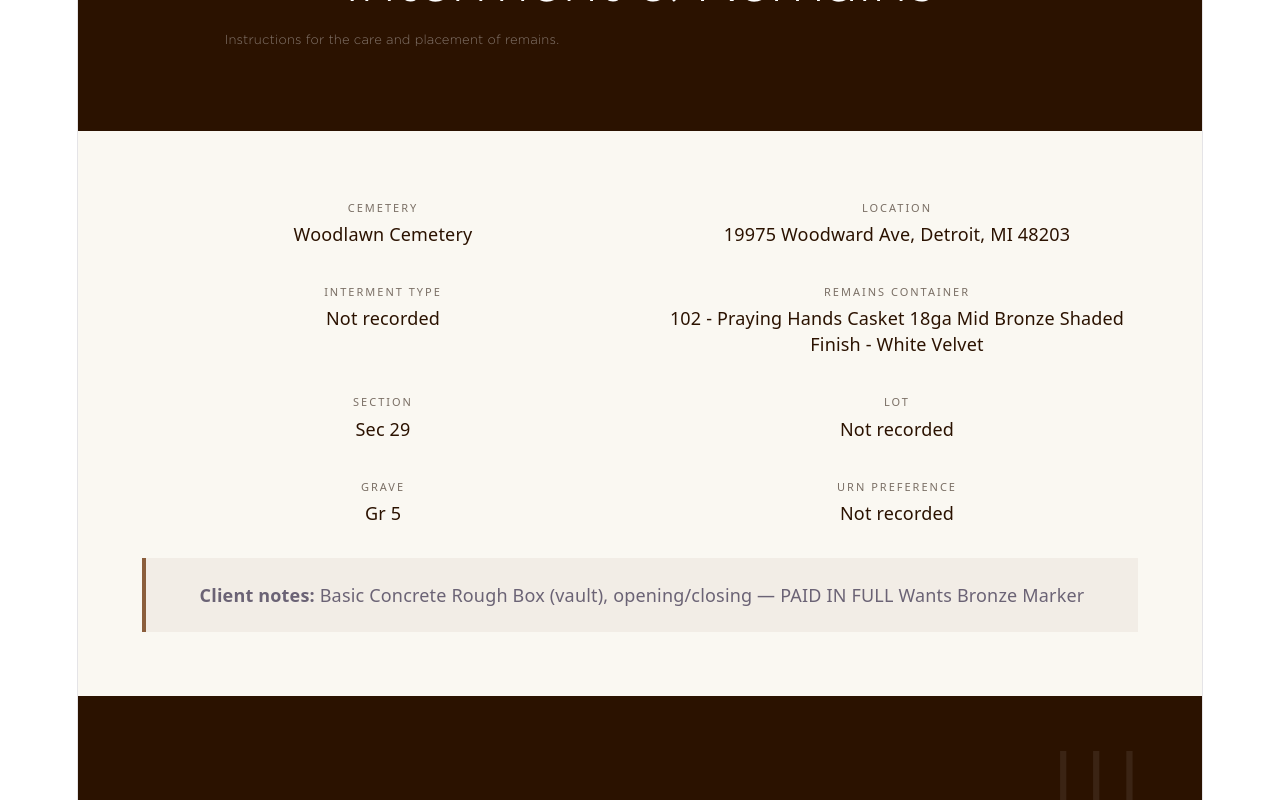
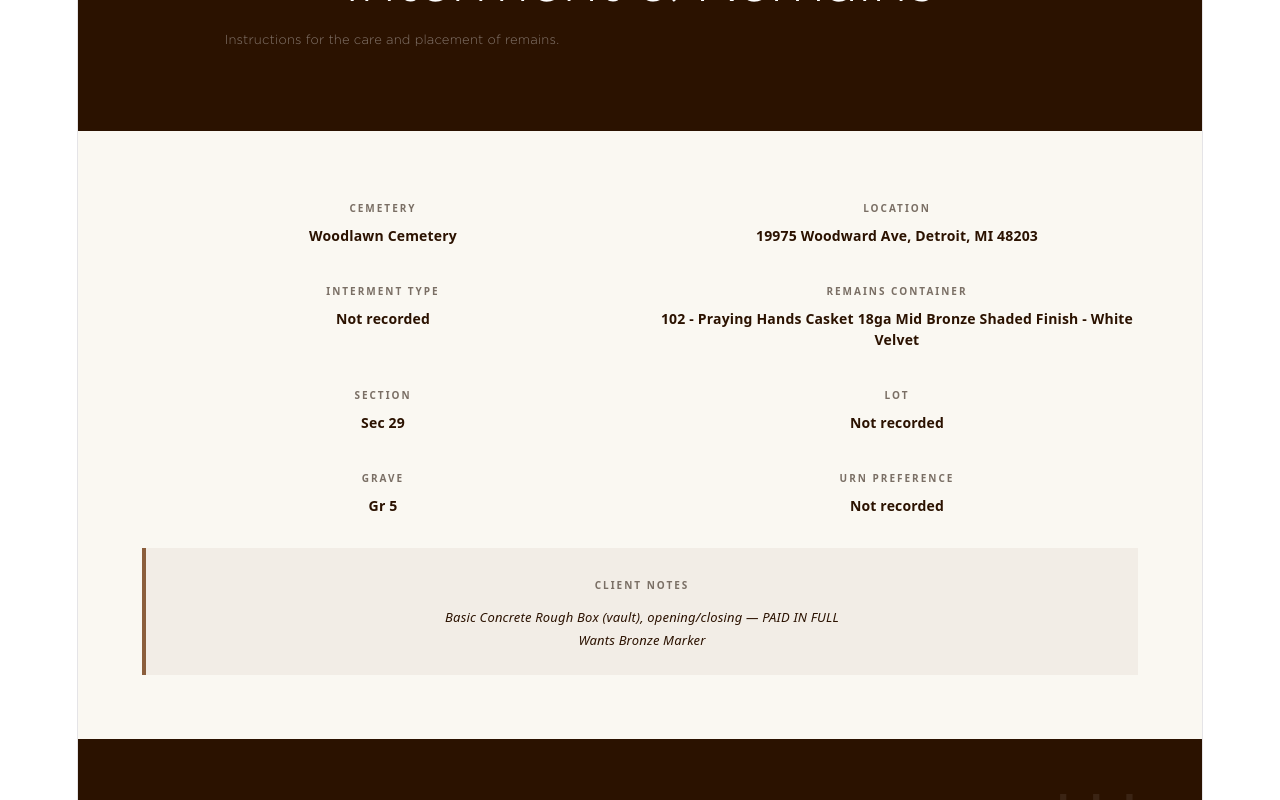
Before and after one commit to DaniiGLopez/pomp-guide, a React (Vite) app in the folder report/: page / in a window 1280 px wide. Shown: the part 3000-3800 px from the top of the page. Built offline with nearby package versions, Linux system fonts and the light colour scheme.

Commit message:
Refine cemetery section styling

```diff
--- a/report/src/components/sections/CemeterySection.tsx
+++ b/report/src/components/sections/CemeterySection.tsx
@@ -6,13 +6,38 @@ type CemeterySectionProps = {
   plan: PompPlan;
 };
 
-function CemeteryField({ label, value }: { label: string; value?: string }) {
+function CemeteryField({
+  label,
+  value,
+}: {
+  label: string;
+  value?: string;
+}) {
   return (
     <div>
-      <p style={{ letterSpacing: 2, color: colors.muted, fontSize: 11 }}>
+      <p
+        style={{
+          letterSpacing: 2,
+          color: colors.muted,
+          fontSize: 10,
+          fontWeight: 700,
+          textTransform: "uppercase",
+          margin: 0,
+          marginBottom: 4,
+        }}
+      >
         {label}
       </p>
-      <p style={{ fontSize: 18, color: colors.darkBrown }}>
+
+      <p
+        style={{
+          fontSize: 14,
+          fontWeight: 600,
+          color: colors.darkBrown,
+          lineHeight: 1.5,
+          margin: 0,
+        }}
+      >
         {valueOrNull(value) || "Not recorded"}
       </p>
     </div>
@@ -21,21 +46,64 @@ function CemeteryField({ label, value }: { label: string; value?: string }) {
 
 export function CemeterySection({ plan }: CemeterySectionProps) {
   const cemetery = plan.cemetery;
+  const remainsNotes = valueOrNull(cemetery.remains_notes);
 
   return (
-    <section style={{ background: colors.cream, padding: 64 }}>
-      <div style={{ display: "grid", gridTemplateColumns: "1fr 1fr", gap: 32 }}>
-        <CemeteryField label="CEMETERY" value={cemetery.cemetery_name} />
-        <CemeteryField label="LOCATION" value={cemetery.cemetery_location} />
-        <CemeteryField label="INTERMENT TYPE" value={cemetery.interment_type} />
-        <CemeteryField label="REMAINS CONTAINER" value={cemetery.remains_container} />
-        <CemeteryField label="SECTION" value={cemetery.cemetery_section} />
-        <CemeteryField label="LOT" value={cemetery.cemetery_lot} />
-        <CemeteryField label="GRAVE" value={cemetery.cemetery_grave_number} />
-        <CemeteryField label="URN PREFERENCE" value={cemetery.urn_preference} />
+    <section
+      style={{
+        background: colors.cream,
+        padding: 64,
+      }}
+    >
+      <div
+        style={{
+          display: "grid",
+          gridTemplateColumns: "1fr 1fr",
+          gap: 32,
+        }}
+      >
+        <CemeteryField
+          label="Cemetery"
+          value={cemetery.cemetery_name}
+        />
+
+        <CemeteryField
+          label="Location"
+          value={cemetery.cemetery_location}
+        />
+
+        <CemeteryField
+          label="Interment Type"
+          value={cemetery.interment_type}
+        />
+
+        <CemeteryField
+          label="Remains Container"
+          value={cemetery.remains_container}
+        />
+
+        <CemeteryField
+          label="Section"
+          value={cemetery.cemetery_section}
+        />
+
+        <CemeteryField
+          label="Lot"
+          value={cemetery.cemetery_lot}
+        />
+
+        <CemeteryField
+          label="Grave"
+          value={cemetery.cemetery_grave_number}
+        />
+
+        <CemeteryField
+          label="Urn Preference"
+          value={cemetery.urn_preference}
+        />
       </div>
 
-      {valueOrNull(cemetery.remains_notes) && (
+      {remainsNotes && (
         <div
           style={{
             marginTop: 32,
@@ -44,7 +112,30 @@ export function CemeterySection({ plan }: CemeterySectionProps) {
             borderLeft: `4px solid ${colors.mediumBrown}`,
           }}
         >
-          <strong>Client notes:</strong> {cemetery.remains_notes}
+          <div
+            style={{
+              fontSize: 10,
+              fontWeight: 700,
+              letterSpacing: 2,
+              textTransform: "uppercase",
+              color: colors.muted,
+              marginBottom: 8,
+            }}
+          >
+            Client Notes
+          </div>
+
+          <div
+            style={{
+              fontSize: 13,
+              fontStyle: "italic",
+              color: colors.darkBrown,
+              lineHeight: 1.7,
+              whiteSpace: "pre-line",
+            }}
+          >
+            {remainsNotes}
+          </div>
         </div>
       )}
     </section>
```
